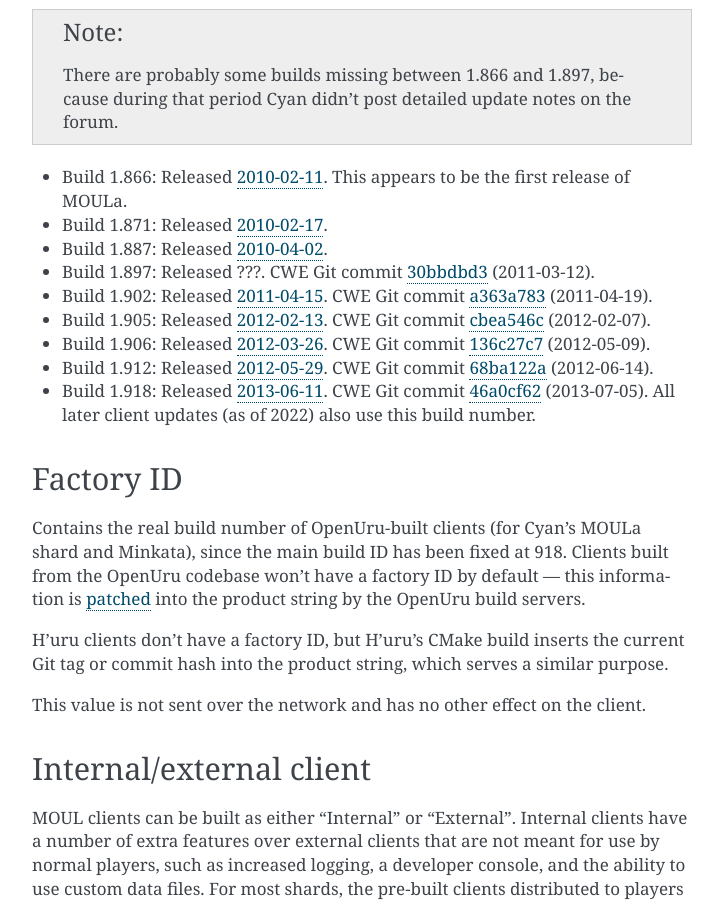
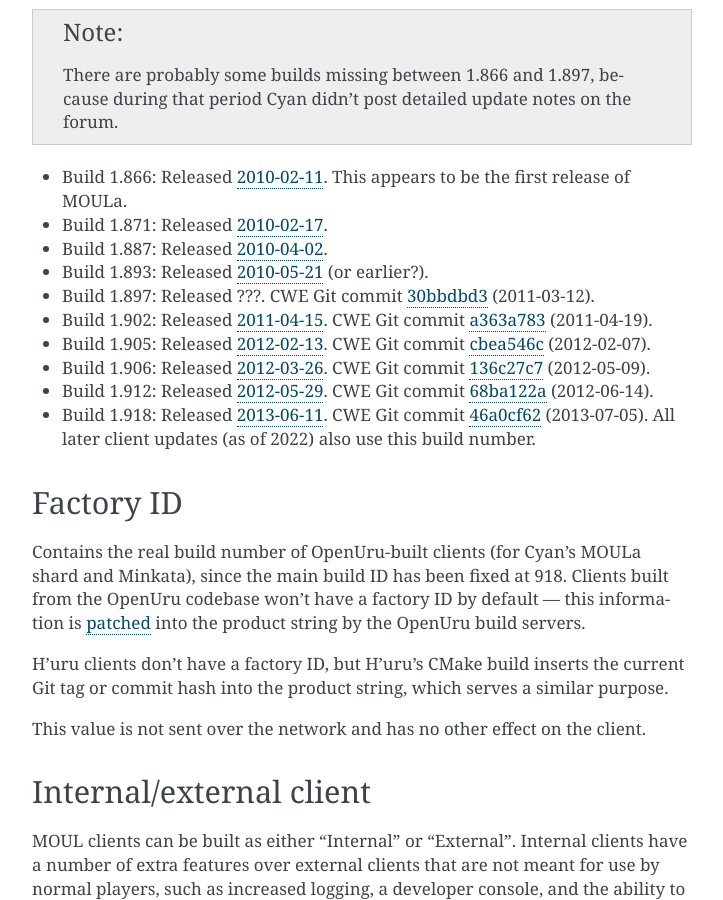
Before and after one commit to dgelessus/NAGUS, a Sphinx documentation site: the page built from docs/uru/product_id.rst, in a window 1280 px wide and 900 px high, scrolled down 2279 px. Shown: the whole window, without its empty margins (388-1111 px from the left). Built offline with Sphinx 7.4.7, drawn with Linux system fonts in a browser that asks for light colours.

Commit message:
Add MOULa build 1.893 to the list

```diff
--- a/docs/uru/product_id.rst
+++ b/docs/uru/product_id.rst
@@ -137,6 +137,8 @@
   Released `2010-02-17 <https://mystonline.com/forums/viewtopic.php?f=36&t=19753>`__.
 * Build 1.887:
   Released `2010-04-02 <https://web.archive.org/web/20110515133633/http://www.atomicgamer.com:80/games/1835/myst-online-uru-live/files>`__.
+* Build 1.893:
+  Released `2010-05-21 <https://distfiles.macports.org/mystonline/UruLauncher.exe-1.893.zip>`__ (or earlier?).
 * Build 1.897:
   Released ???.
   CWE Git commit `30bbdbd3 <https://foundry.openuru.org/gitblit/commit/?r=CWE.git&h=30bbdbd327c2ea6832b88e40ceca2a6707a3a0d5>`__ (2011-03-12).
```
